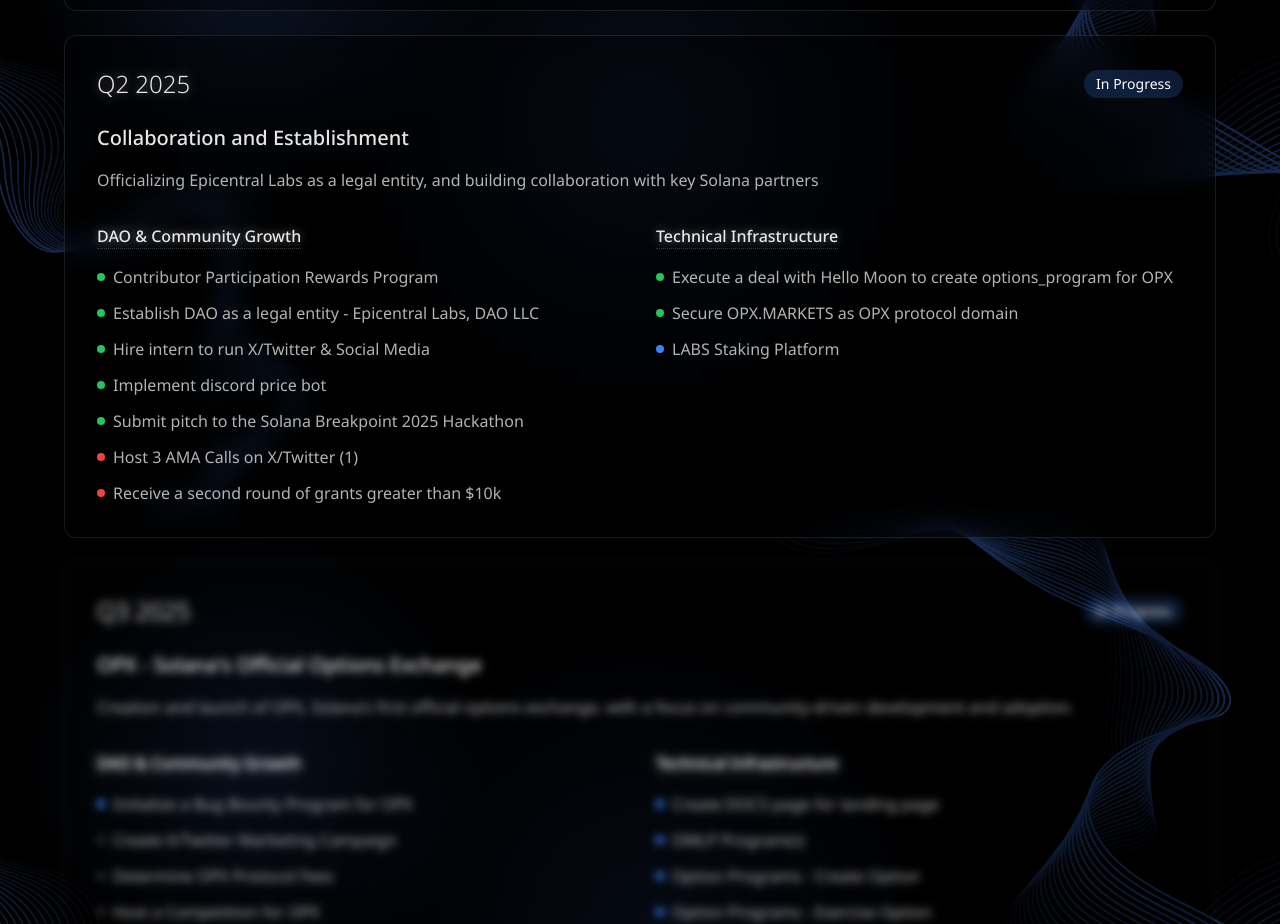
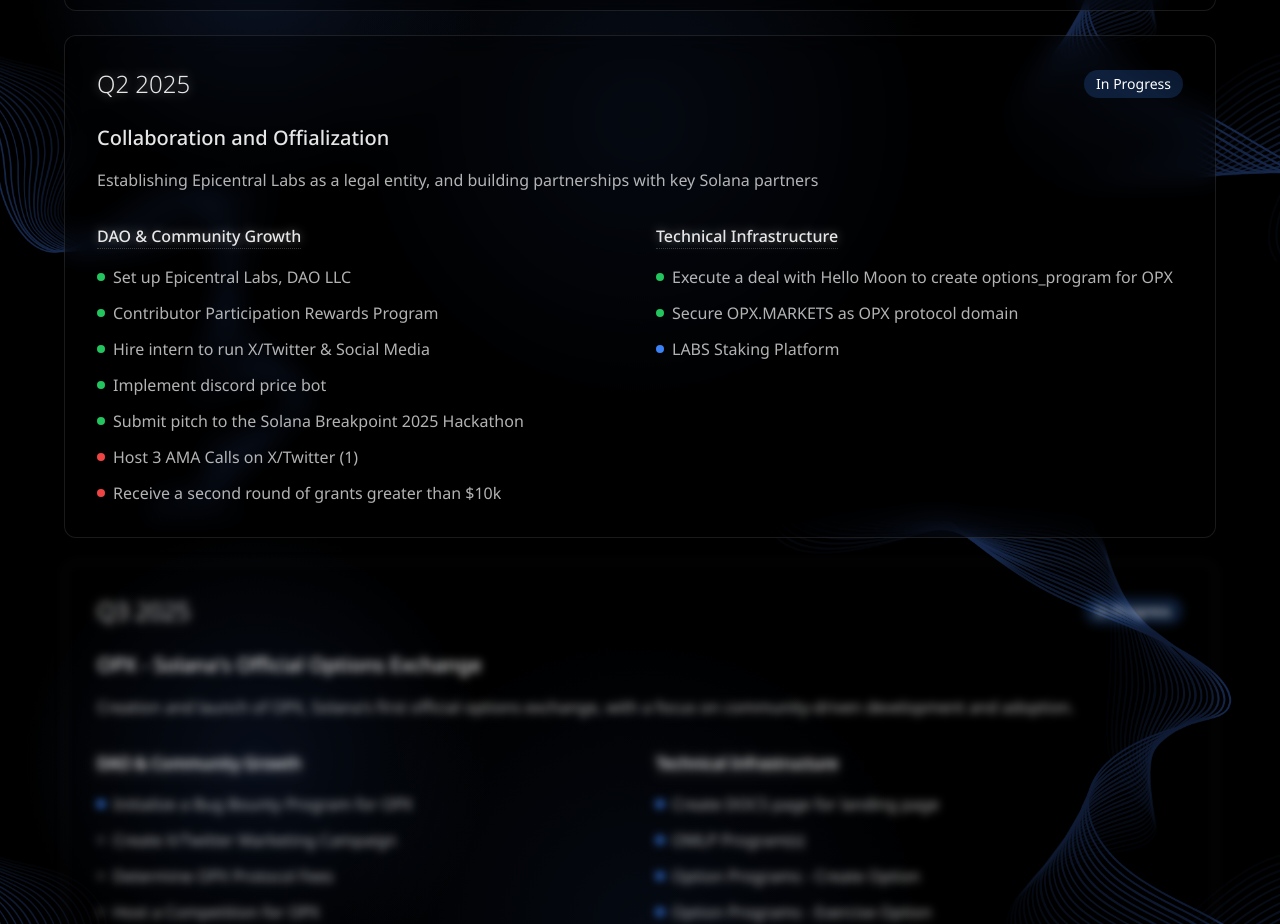
Before and after one commit to EpicentralLabs/landing-site, a Next.js app: page /roadmap in a window 1280 px wide. Shown: the part 1080-2004 px from the top of the page. Built offline with nearby package versions, Linux system fonts and the light colour scheme.

Commit message:
/Patch revising roadmap #4

```diff
--- a/src/app/roadmap/page.tsx
+++ b/src/app/roadmap/page.tsx
@@ -168,9 +168,9 @@
 
             <RoadmapCard
               quarter="Q2 2025"
-              title="Collaboration and Establishment"
+              title="Collaboration and Offialization"
               status={StatusChoice.InProgress}
-              description="Officializing Epicentral Labs as a legal entity, and building collaboration with key Solana partners "
+              description="Establishing Epicentral Labs as a legal entity, and building partnerships with key Solana partners "
               items={[
                 {
                   type: ItemType.Community,
@@ -209,7 +209,7 @@
                 },
                 {
                   type: ItemType.Community,
-                  text: "Establish DAO as a legal entity - Epicentral Labs, DAO LLC",
+                  text: " Set up Epicentral Labs, DAO LLC",
                   status: StatusChoice.Completed,
                 },
                 {
```
